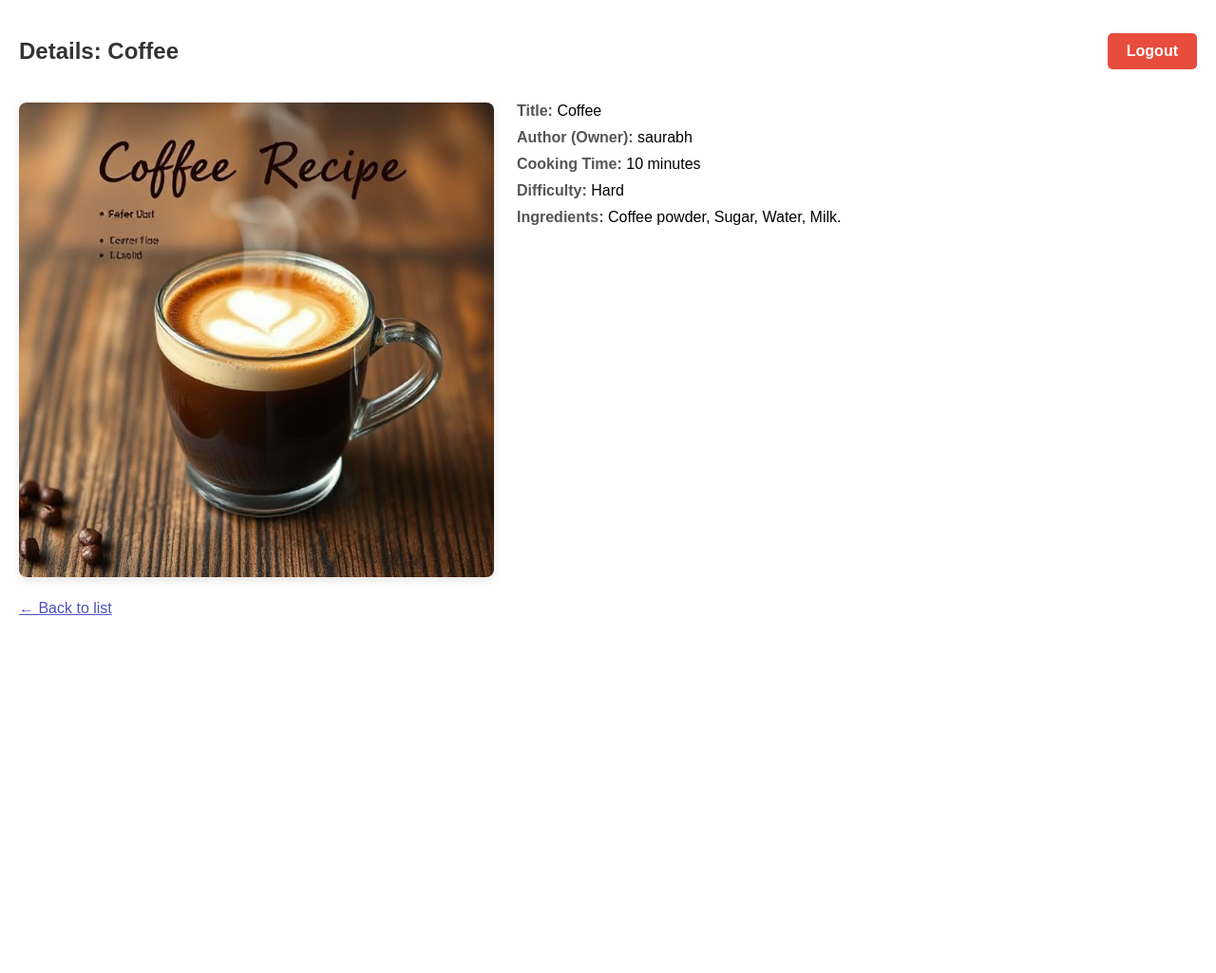
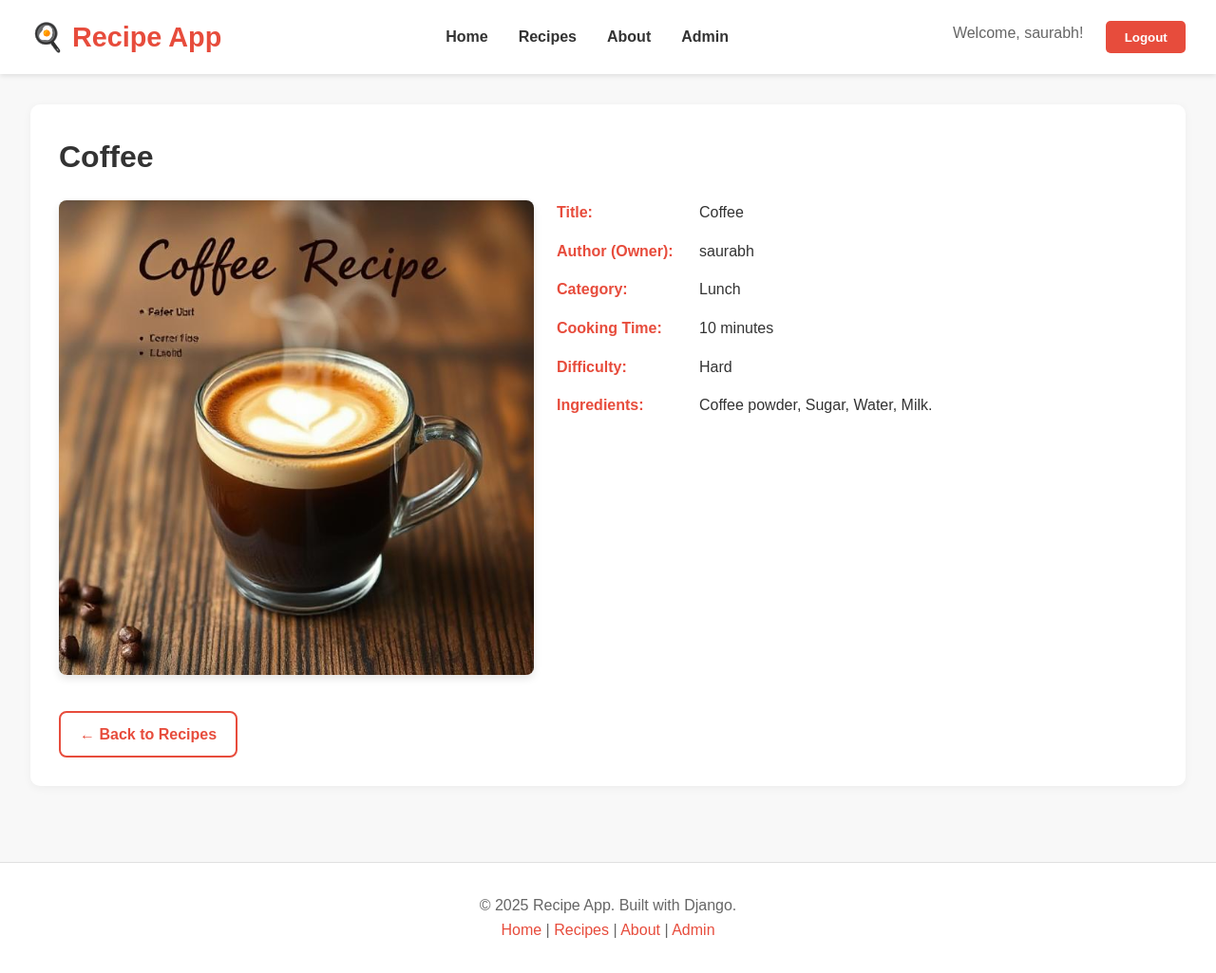
Before and after one commit to souravdas090300/recipe-app, a Django app: page /recipes/2/ in a window 1280 px wide. Shown: the whole page at 95% size. Before the commit the page ends 648 px from the top, so only its background shows below. Run offline with Django 5.2, Linux system fonts and the light colour scheme; a user stored in the database is signed in; data comes from the database, SQL or seed files in the repository; both versions use the stored data as it was after the commit.

Commit message:
Implement mentor feedback: templates, navigation, static files
Applied mentor feedback by creating a base.html for template inheritance, updating recipe list and detail templates to extend the base, and simplifying homepage navigation to focus on relevant links. Moved static and media files to project-level directories and updated settings accordingly. Added new documentation and summary files, and ensured consistent design and navigation across all pages.

```diff
--- /dev/null
+++ b/recipe_project/apps/recipe/templates/base.html
@@ -0,0 +1,191 @@
+{% load static %}
+<!DOCTYPE html>
+<html lang="en">
+<head>
+    <meta charset="UTF-8">
+    <meta name="viewport" content="width=device-width, initial-scale=1.0">
+    <title>{% block title %}Recipe App{% endblock %}</title>
+    <style>
+        * {
+            margin: 0;
+            padding: 0;
+            box-sizing: border-box;
+        }
+
+        body {
+            font-family: 'Arial', 'Segoe UI', sans-serif;
+            line-height: 1.6;
+            color: #333;
+            background-color: #f8f8f8;
+        }
+
+        /* Header Styles */
+        header {
+            background: white;
+            box-shadow: 0 2px 5px rgba(0,0,0,0.1);
+            position: sticky;
+            top: 0;
+            z-index: 100;
+        }
+
+        .nav-top {
+            display: flex;
+            justify-content: space-between;
+            align-items: center;
+            padding: 1rem 2rem;
+            max-width: 1400px;
+            margin: 0 auto;
+        }
+
+        .logo {
+            font-size: 1.8rem;
+            font-weight: bold;
+            color: #e74c3c;
+            text-decoration: none;
+        }
+
+        .logo:hover {
+            color: #c0392b;
+        }
+
+        .nav-links {
+            display: flex;
+            gap: 2rem;
+            align-items: center;
+        }
+
+        .nav-links a {
+            color: #333;
+            text-decoration: none;
+            font-weight: 600;
+            transition: color 0.3s ease;
+        }
+
+        .nav-links a:hover {
+            color: #e74c3c;
+        }
+
+        .auth-buttons {
+            display: flex;
+            gap: 0.5rem;
+        }
+
+        .auth-buttons a {
+            text-decoration: none;
+        }
+
+        .auth-buttons button {
+            padding: 0.6rem 1.2rem;
+            border: none;
+            border-radius: 5px;
+            cursor: pointer;
+            font-weight: 600;
+            transition: all 0.3s ease;
+        }
+
+        .btn-primary {
+            background: #e74c3c;
+            color: white;
+        }
+
+        .btn-primary:hover {
+            background: #c0392b;
+        }
+
+        .btn-secondary {
+            background: transparent;
+            color: #333;
+            border: 1px solid #ddd;
+        }
+
+        .btn-secondary:hover {
+            background: #f0f0f0;
+        }
+
+        /* Main Content Area */
+        .content {
+            max-width: 1400px;
+            margin: 0 auto;
+            padding: 2rem;
+        }
+
+        /* Footer */
+        footer {
+            background: white;
+            border-top: 1px solid #e0e0e0;
+            padding: 2rem;
+            margin-top: 3rem;
+        }
+
+        .footer-content {
+            max-width: 1400px;
+            margin: 0 auto;
+            text-align: center;
+            color: #666;
+        }
+
+        .footer-content a {
+            color: #e74c3c;
+            text-decoration: none;
+        }
+
+        .footer-content a:hover {
+            text-decoration: underline;
+        }
+
+        /* Additional Styles Block */
+        {% block extra_styles %}{% endblock %}
+    </style>
+</head>
+<body>
+    <!-- Header with Navigation -->
+    <header>
+        <div class="nav-top">
+            <a href="{% url 'recipe:home' %}" class="logo">🍳 Recipe App</a>
+
+            <nav class="nav-links">
+                <a href="{% url 'recipe:home' %}">Home</a>
+                <a href="{% url 'recipe:recipes-list' %}">Recipes</a>
+                <a href="{% url 'recipe:about' %}">About</a>
+                {% if user.is_authenticated %}
+                    <a href="/admin/">Admin</a>
+                {% endif %}
+            </nav>
+
+            <div class="auth-buttons">
+                {% if user.is_authenticated %}
+                    <span style="margin-right: 1rem; color: #666;">Welcome, {{ user.username }}!</span>
+                    <a href="{% url 'logout' %}"><button class="btn-primary">Logout</button></a>
+                {% else %}
+                    <a href="{% url 'login' %}"><button class="btn-secondary">Log In</button></a>
+                    <a href="{% url 'recipe:recipes-list' %}"><button class="btn-primary">View Recipes</button></a>
+                {% endif %}
+            </div>
+        </div>
+    </header>
+
+    <!-- Main Content -->
+    <main class="content">
+        {% block content %}
+        {% endblock %}
+    </main>
+
+    <!-- Footer -->
+    <footer>
+        <div class="footer-content">
+            <p>&copy; 2025 Recipe App. Built with Django.</p>
+            <p>
+                <a href="{% url 'recipe:home' %}">Home</a> |
+                <a href="{% url 'recipe:recipes-list' %}">Recipes</a> |
+                <a href="{% url 'recipe:about' %}">About</a>
+                {% if user.is_authenticated %}
+                | <a href="/admin/">Admin</a>
+                {% endif %}
+            </p>
+        </div>
+    </footer>
+
+    <!-- Additional Scripts Block -->
+    {% block extra_scripts %}{% endblock %}
+</body>
+</html>
--- a/recipe_project/apps/recipe/templates/recipe/recipe_detail.html
+++ b/recipe_project/apps/recipe/templates/recipe/recipe_detail.html
@@ -1,55 +1,112 @@
+{% extends 'base.html' %}
 {% load static %}
-<!DOCTYPE html>
-<html lang="en">
-<head>
-    <meta charset="UTF-8">
-    <meta name="viewport" content="width=device-width, initial-scale=1.0">
-    <title>{{ object.name }} - Details</title>
+
+{% block title %}{{ object.name }} - Recipe Details{% endblock %}
+
+{% block extra_styles %}
 <style>
-        body { font-family: Arial, sans-serif; margin: 20px; }
-        h2 { color: #333; }
-        .header-bar {
-            display: flex;
-            justify-content: space-between;
-            align-items: center;
+    body {
+        background-color: #f8f8f8;
+    }
+
+    .detail-container {
+        background: white;
+        border-radius: 10px;
+        padding: 30px;
+        box-shadow: 0 2px 10px rgba(0,0,0,0.05);
+        max-width: 1400px;
+        margin: 0 auto;
+    }
+
+    h2 {
+        color: #333;
         margin-bottom: 20px;
+        font-size: 2em;
     }
-        .logout-btn {
-            background-color: #e74c3c;
-            color: white;
-            padding: 10px 20px;
-            border: none;
-            border-radius: 5px;
+
+    .wrapper {
+        display: grid;
+        grid-template-columns: 500px 1fr;
+        gap: 24px;
+        align-items: start;
+        margin-bottom: 30px;
+    }
+
+    .img-box img {
+        border-radius: 8px;
+        width: 100%;
+        height: auto;
+        object-fit: cover;
+        box-shadow: 0 4px 8px rgba(0,0,0,0.1);
+    }
+
+    .field {
+        margin-bottom: 15px;
+        line-height: 1.6;
+    }
+
+    .label {
+        font-weight: bold;
+        color: #e74c3c;
+        display: inline-block;
+        min-width: 150px;
+    }
+
+    .back {
+        display: inline-block;
+        color: #e74c3c;
         text-decoration: none;
         font-weight: 600;
-            cursor: pointer;
+        padding: 10px 20px;
+        border: 2px solid #e74c3c;
+        border-radius: 8px;
+        transition: all 0.3s ease;
     }
-        .logout-btn:hover {
-            background-color: #c0392b;
+
+    .back:hover {
+        background: #e74c3c;
+        color: white;
     }
-        .wrapper { display: grid; grid-template-columns: 500px 1fr; gap: 24px; align-items: start; }
-        .img-box img { border-radius: 8px; width: 100%; height: auto; object-fit: cover; box-shadow: 0 4px 8px rgba(0,0,0,0.1); }
-        .field { margin-bottom: 10px; }
-        .label { font-weight: bold; color: #555; }
-        .back { margin-top: 20px; display: inline-block; color: #4c51bf; }
+
+    .no-image {
+        width: 500px;
+        height: 400px;
+        background: #eee;
+        border-radius: 8px;
+        display: flex;
+        align-items: center;
+        justify-content: center;
+        color: #888;
+        font-size: 1.2em;
+    }
+
+    @media (max-width: 768px) {
+        .wrapper {
+            grid-template-columns: 1fr;
+        }
+        .img-box img, .no-image {
+            width: 100%;
+        }
+    }
 </style>
-</head>
-<body>
-    <div class="header-bar">
-        <h2>Details: {{ object.name }}</h2>
-        <a href="{% url 'logout' %}" class="logout-btn">Logout</a>
-    </div>
+{% endblock %}
+
+{% block content %}
+<div class="detail-container">
+    <h2>{{ object.name }}</h2>
+
     <div class="wrapper">
         <div class="img-box">
             {% if object.pic %}
                 <img src="{{ object.pic.url }}" alt="{{ object.name }}" />
             {% else %}
-                <div style="width:500px;height:400px;background:#eee;border-radius:8px;display:flex;align-items:center;justify-content:center;color:#888;">No image</div>
+                <div class="no-image">No image available</div>
             {% endif %}
         </div>
         <div>
             <div class="field"><span class="label">Title: </span>{{ object.name }}</div>
             <div class="field"><span class="label">Author (Owner): </span>{{ object.user.username }}</div>
+            <div class="field"><span class="label">Category: </span>{{ object.get_category_display }}</div>
             <div class="field"><span class="label">Cooking Time: </span>{{ object.cooking_time }} minutes</div>
             <div class="field"><span class="label">Difficulty: </span>{{ object.difficulty }}</div>
             <div class="field"><span class="label">Ingredients: </span>{{ object.ingredients }}</div>
@@ -59,6 +116,6 @@
         </div>
     </div>
 
-    <a class="back" href="{% url 'recipe:recipes-list' %}">← Back to list</a>
-</body>
-</html>
+    <a class="back" href="{% url 'recipe:recipes-list' %}">← Back to Recipes</a>
+</div>
+{% endblock %}
--- a/recipe_project/config/settings/base.py
+++ b/recipe_project/config/settings/base.py
@@ -80,9 +80,9 @@ STATIC_URL = 'static/'
 STATIC_ROOT = BASE_DIR / 'staticfiles'
 # Additional static files directories (project-level)
 STATICFILES_DIRS = [
-    BASE_DIR / 'templates' / 'static',
+    BASE_DIR / 'static',
 ]
 
 # Media files (user uploads)
 MEDIA_URL = 'media/'
-MEDIA_ROOT = BASE_DIR / 'templates' / 'media'
+MEDIA_ROOT = BASE_DIR / 'media'
```
Also changed, not shown: MENTOR_FEEDBACK_IMPLEMENTATION.md (added, +263 -0 lines), recipe_project/apps/recipe/templates/recipe/recipes_home.html (+14 -78 lines), recipe_project/apps/recipe/templates/recipe/recipes_list.html (+35 -35 lines), recipe_project/db.sqlite3, recipe_project/media/recipes/Coffee.jpg (added), recipe_project/media/recipes/Green_salad.jpg (added), recipe_project/media/recipes/Omlete.jpg (added), recipe_project/media/recipes/Pasta.jpg (added), recipe_project/static/recipe/images/welcome-page.jpeg (added). Lines whose indentation alone changed are shown as unchanged.
